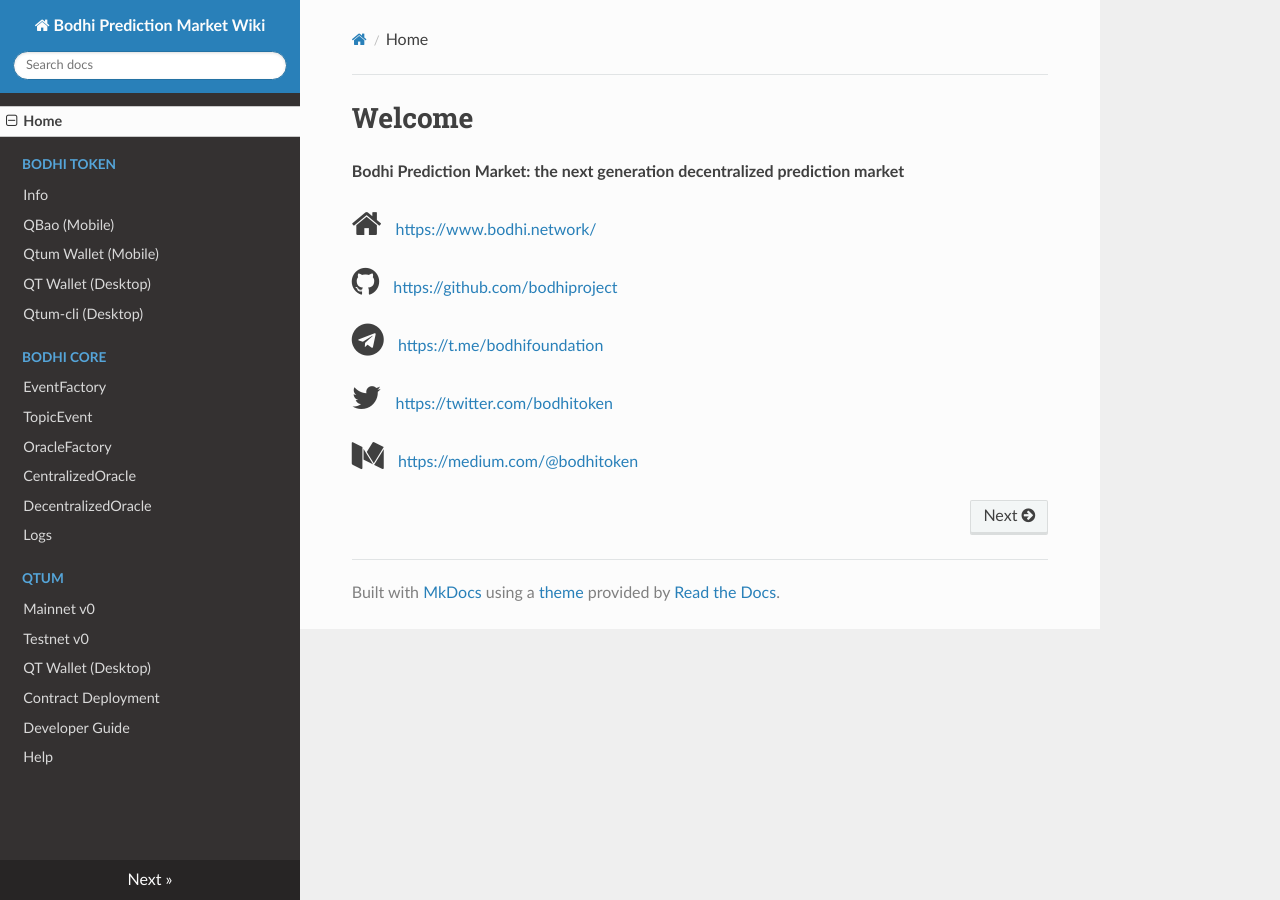
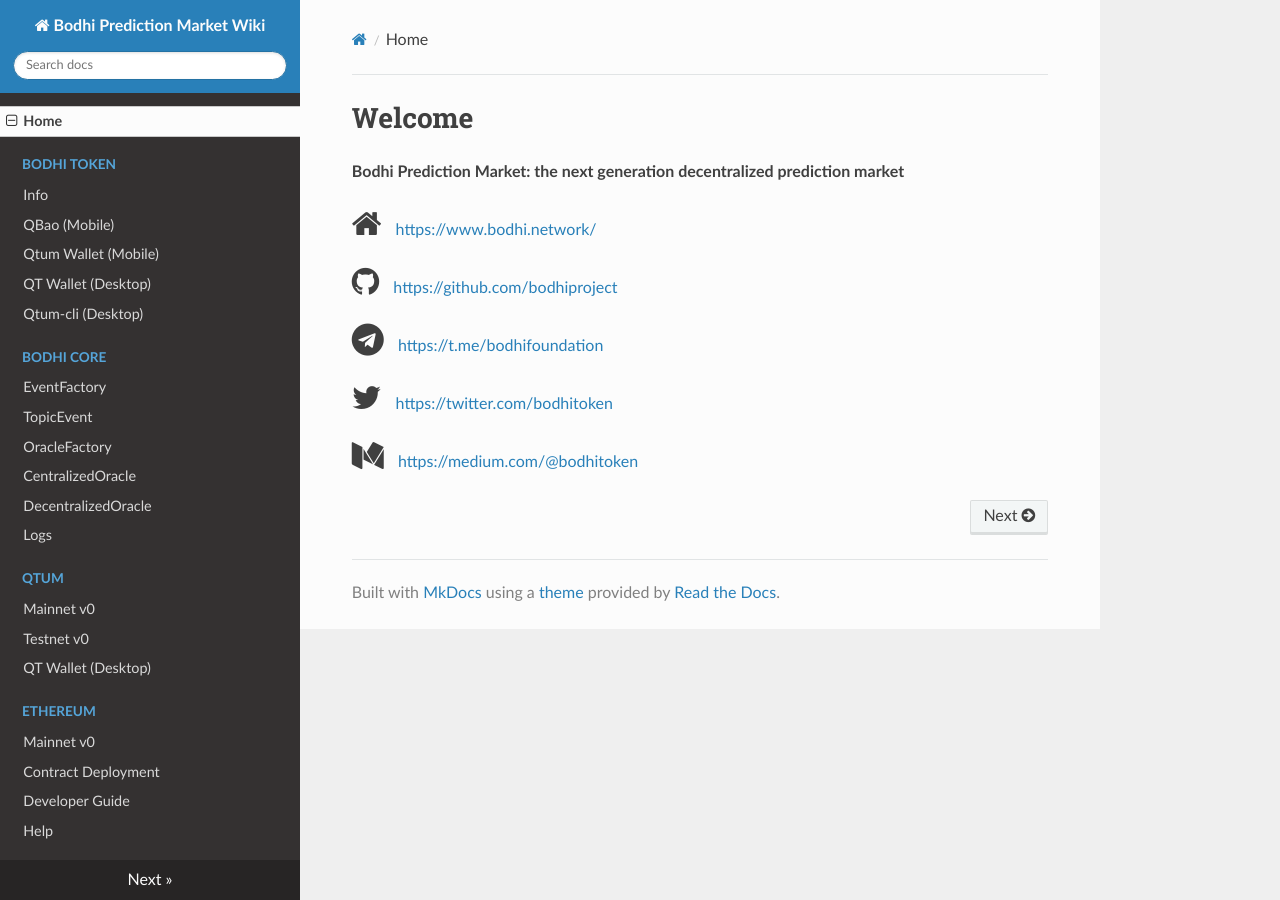
Before and after one commit to bodhiproject/wiki, an MkDocs documentation site: the page built from docs/index.md, in a window 1280 px wide. Built offline with MkDocs 1.6.1, drawn with Linux system fonts in a browser that asks for light colours; nearby versions of some CDN libraries; comment, search, counter and statistics services are not loaded; old or Windows-style settings are respelled for this version of MkDocs.

Commit message:
Add ethereum page

```diff
--- a/mkdocs.yml
+++ b/mkdocs.yml
@@ -21,6 +21,8 @@
     - Mainnet v0: qtum/mainnet_v0.md
     - Testnet v0: qtum/testnet_v0.md
     - QT Wallet (Desktop): qtum/qt_wallet.md
+  - Ethereum:
+    - Mainnet v0: ethereum/mainnet_v0.md
   - Contract Deployment: deployment.md
   - Developer Guide: developer_guide.md
   - Help: help.md
```
